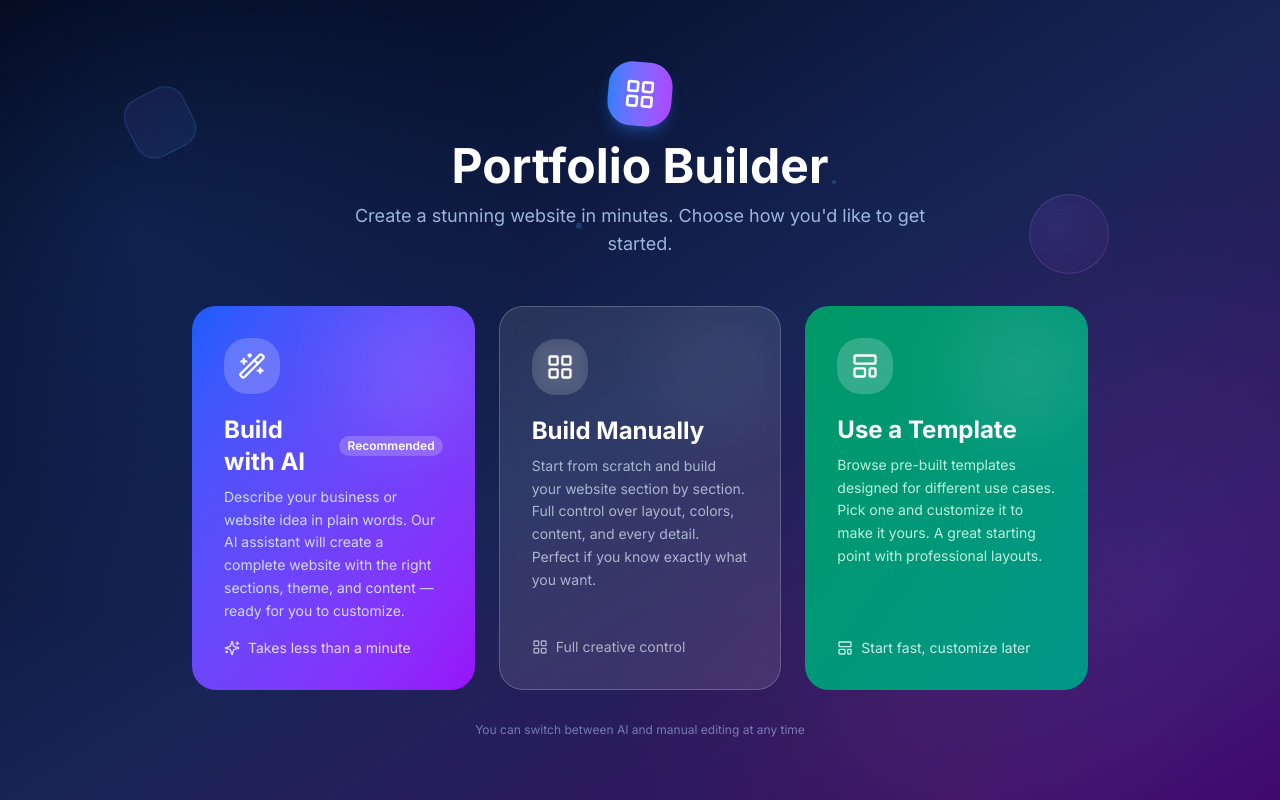
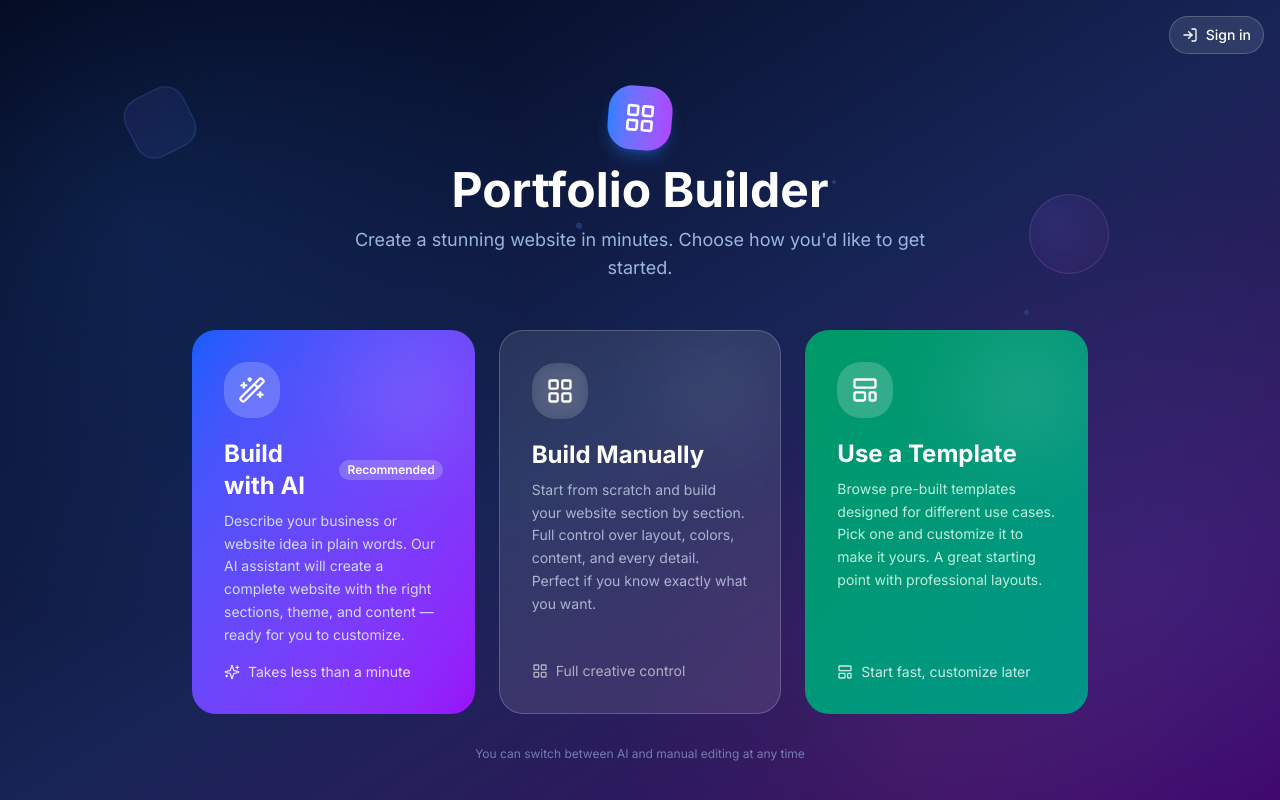
Before and after one commit to saeiranjbar/Portfolio-builder, a Next.js app in the folder portfolio-builder/: page / in a window 1280 px wide. Built offline with nearby package versions, Linux system fonts and the light colour scheme; no server answers; what react-google-recaptcha-v3 would draw is missing.

Commit message:
Add visible sign-in controls to the portfolio builder

```diff
--- a/portfolio-builder/app/page.tsx
+++ b/portfolio-builder/app/page.tsx
@@ -17,6 +17,7 @@ import { PortfolioSkeleton } from '@/components/builder/Skeleton';
 import { Button } from '@/components/ui/button';
 import { useSession, signIn } from "next-auth/react";
 import { CloudSaveError, savePortfolioToCloud } from '@/lib/cloud-save';
+import { AccountControls } from '@/components/AccountControls';
 import {
   Monitor,
   Tablet,
@@ -409,10 +410,10 @@ export default function BuilderPage() {
         initial={{ y: -60, opacity: 0 }}
         animate={{ y: 0, opacity: 1 }}
         transition={{ duration: 0.5, ease: 'easeOut' }}
-        className="bg-white/80 backdrop-blur-md border-b border-gray-200 px-4 py-2 flex items-center justify-between flex-shrink-0"
+        className="bg-white/80 backdrop-blur-md border-b border-gray-200 px-4 py-2 flex flex-wrap items-center justify-between gap-3 flex-shrink-0"
       >
 
-        <div className="flex items-center gap-4">
+        <div className="flex flex-wrap items-center gap-4">
           <h1 className="text-xl font-bold text-gray-900">Portfolio Builder</h1>
           <button
             onClick={() => setShowAIChat(true)}
@@ -485,7 +486,8 @@ export default function BuilderPage() {
           )}
         </div>
 
-        <div className="flex items-center gap-2">
+        <div className="flex flex-wrap items-center gap-2">
+          <AccountControls />
           {/* Undo/Redo */}
           <div className="flex items-center border border-gray-200 rounded-xl overflow-hidden">
             <button
--- /dev/null
+++ b/portfolio-builder/components/AccountControls.tsx
@@ -0,0 +1,59 @@
+'use client';
+
+import { useState } from 'react';
+import Link from 'next/link';
+import { signOut, useSession } from 'next-auth/react';
+import { LogIn, LogOut } from 'lucide-react';
+import toast from 'react-hot-toast';
+import { cn } from '@/lib/utils';
+
+export function AccountControls({ dark = false }: { dark?: boolean }) {
+  const { data: session, status } = useSession();
+  const [signingOut, setSigningOut] = useState(false);
+  const buttonClass = cn(
+    'inline-flex items-center justify-center gap-2 rounded-xl border px-3 py-2 text-sm font-medium transition-colors focus-visible:outline-none focus-visible:ring-2 focus-visible:ring-blue-400 disabled:opacity-50',
+    dark
+      ? 'border-white/20 bg-white/10 text-white hover:bg-white/20'
+      : 'border-gray-200 bg-white text-gray-900 hover:bg-gray-50',
+  );
+
+  if (status !== 'authenticated') {
+    return (
+      <Link href="/login" className={buttonClass}>
+        <LogIn className="h-4 w-4" aria-hidden="true" />
+        Sign in
+      </Link>
+    );
+  }
+
+  const handleSignOut = async () => {
+    setSigningOut(true);
+    try {
+      await signOut({ redirect: false });
+    } catch {
+      toast.error('Unable to sign out. Please try again.');
+    } finally {
+      setSigningOut(false);
+    }
+  };
+
+  return (
+    <div className="flex items-center gap-3">
+      <span
+        className={cn('max-w-40 truncate text-sm', dark ? 'text-white/80' : 'text-gray-600')}
+        title={session.user?.email ?? undefined}
+      >
+        {session.user?.name || session.user?.email || 'Signed in'}
+      </span>
+      <button
+        type="button"
+        className={buttonClass}
+        disabled={signingOut}
+        onClick={handleSignOut}
+      >
+        <LogOut className="h-4 w-4" aria-hidden="true" />
+        {signingOut ? 'Signing out…' : 'Sign out'}
+      </button>
+    </div>
+  );
+}
--- a/portfolio-builder/components/builder/WelcomeScreen.tsx
+++ b/portfolio-builder/components/builder/WelcomeScreen.tsx
@@ -4,6 +4,7 @@ import React from 'react';
 import { motion } from 'framer-motion';
 import { Wand2, LayoutGrid, Sparkles, LayoutTemplate } from 'lucide-react';
 import { MagneticButton } from './effects/MagneticButton';
+import { AccountControls } from '@/components/AccountControls';
 
 interface WelcomeScreenProps {
   onChooseAI: () => void;
@@ -13,7 +14,10 @@ interface WelcomeScreenProps {
 
 export function WelcomeScreen({ onChooseAI, onChooseManual, onChooseTemplate }: WelcomeScreenProps) {
   return (
-    <div className="min-h-screen flex items-center justify-center p-4 overflow-hidden relative bg-slate-950">
+    <div className="min-h-screen flex items-center justify-center px-4 pt-20 pb-8 overflow-hidden relative bg-slate-950">
+      <nav aria-label="Account" className="absolute right-4 top-4 z-20">
+        <AccountControls dark />
+      </nav>
       {/* Animated gradient background */}
       <div className="absolute inset-0 overflow-hidden">
         <div className="absolute inset-0 bg-gradient-to-br from-slate-950 via-blue-950 to-purple-950" />
```
